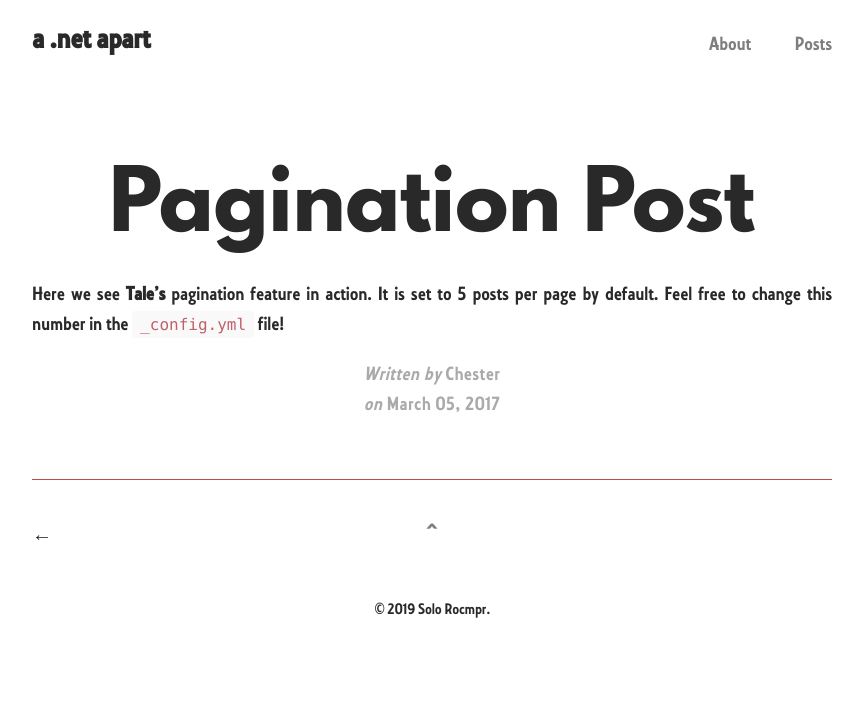
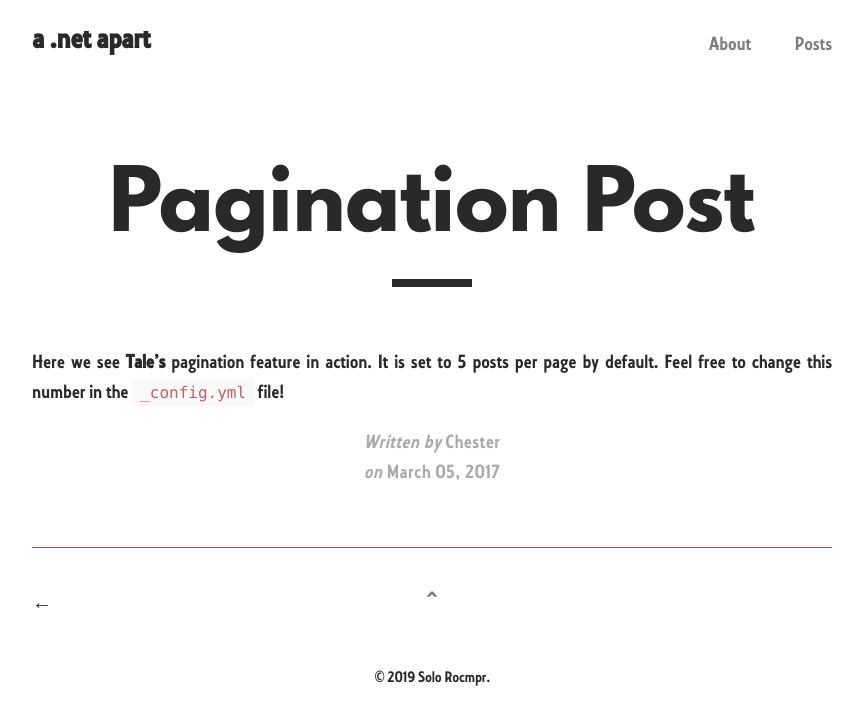
Before and after one commit to Rocmpr/blog, a Jekyll site: the page built from _posts/2017-03-05-pagination-post.md, in a window 1280 px wide. Shown: the top 725 px of the page, without its empty margins (208-1071 px from the left). Built offline with Jekyll 4.4.1, drawn with Linux system fonts in a browser that asks for light colours.

Commit message:
Update post.html

```diff
--- a/_layouts/post.html
+++ b/_layouts/post.html
@@ -4,7 +4,7 @@ layout: default
 
 <div class="post">
   <h1 class="post-title">{{ page.title }}</h1>
-  <!-- <div class="post-line"></div> -->
+  <div class="post-line"></div>
 
   {{ content }}
 
```
